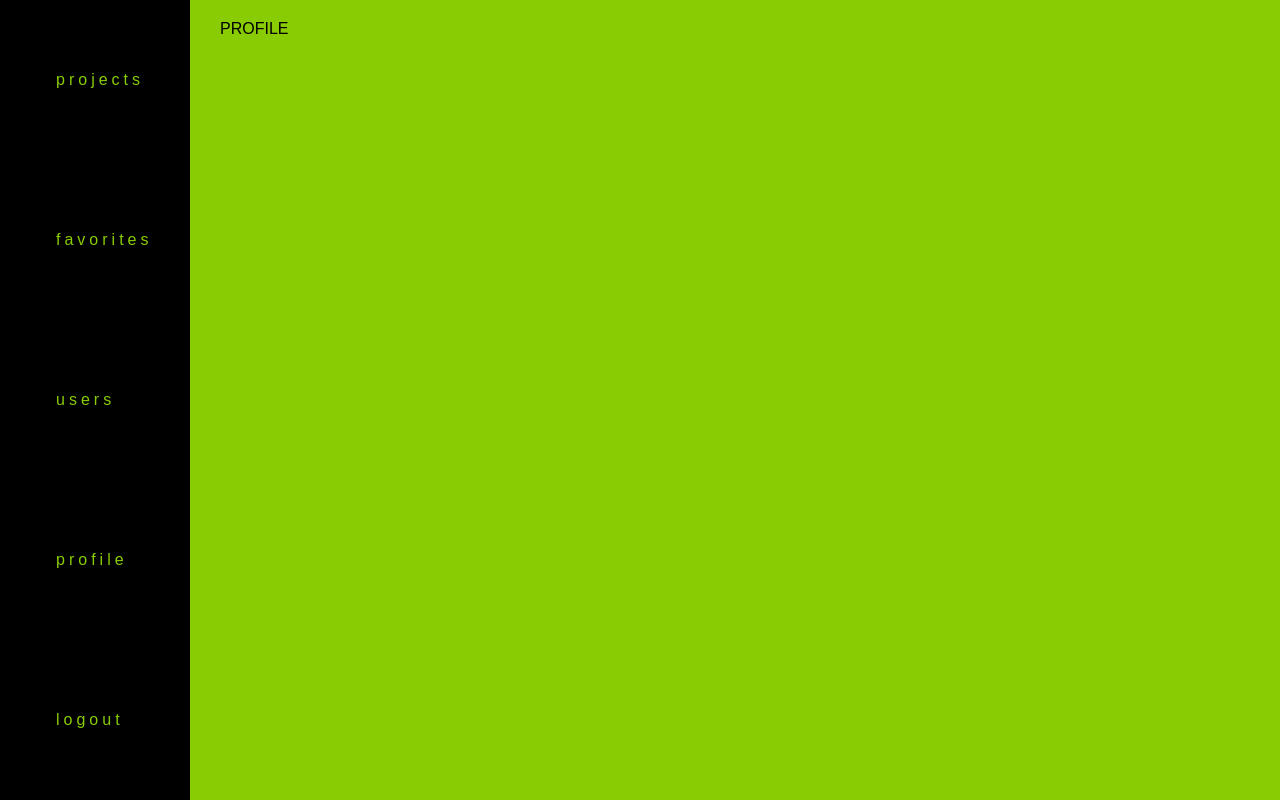
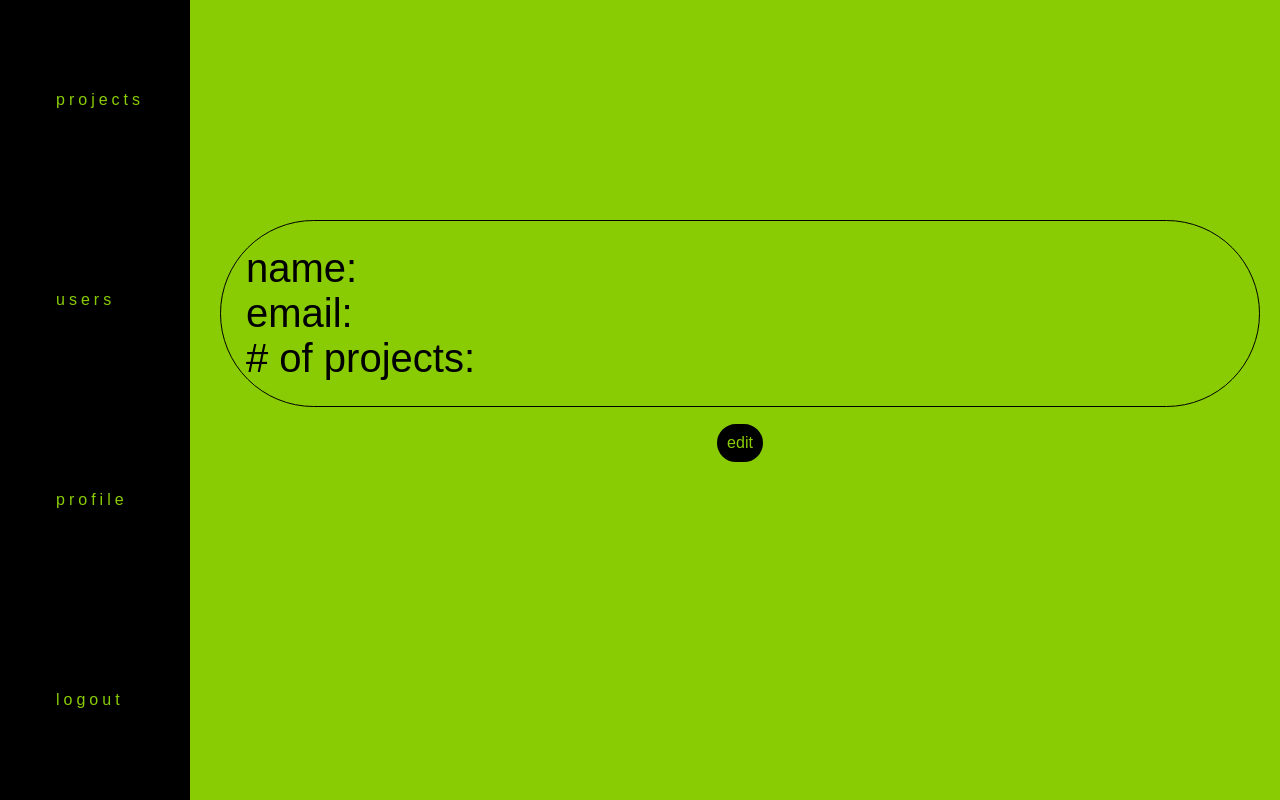
Before and after one commit to zsazsazsa/stitch-star, a React (Vite) app: page /profile in a window 1280 px wide. Built offline with nearby package versions, Linux system fonts and the light colour scheme; no server answers; sample sign-in values are in the browser's storage.

Commit message:
added profile view and edit button

```diff
--- a/src/Nav/NavBar.jsx
+++ b/src/Nav/NavBar.jsx
@@ -10,9 +10,9 @@ export const NavBar = () => {
             <li className="navbar-item">
                 <Link className="navbar-link" to="/projects">projects</Link>
             </li>
-            <li className="navbar-item">
+            {/* <li className="navbar-item">
                 <Link className="navbar-link" to="/favorites">favorites</Link>
-            </li>
+            </li> */}
             <li className="navbar-item">
                 <Link className="navbar-link" to="/users">users</Link>
             </li>
--- /dev/null
+++ b/src/Profile/Profile.css
@@ -0,0 +1,17 @@
+.profile-container {
+    border: 1px solid black;
+    border-radius: 100px;
+    padding: 25px;
+    font-size: 40px;
+    margin-top: 200px;
+}
+
+.edit-btn {
+    margin-top: 15px;
+    text-align: center;
+}
+
+.btn-container {
+    display: flex;
+    justify-content: center;
+}
--- a/src/Profile/Profile.jsx
+++ b/src/Profile/Profile.jsx
@@ -1,3 +1,38 @@
-export const Profile = () => {
-    return <>PROFILE</>
+import { useEffect, useState } from "react"
+import { getUserById } from "../Services/UserService"
+import "./Profile.css"
+import { useNavigate } from "react-router-dom"
+
+export const Profile = ({currentUser}) => {
+
+    const navigate = useNavigate()
+
+    const [user, setUser] = useState({})
+
+    useEffect(() => {
+        if(currentUser) {
+            getUserById(currentUser.id).then(data => {
+                setUser(data)
+            })
+        }
+    }, [currentUser])
+
+    return (
+        <>
+            <div className="profile-container">
+                <div key={user.id} className="profile-info">
+                    <div>name: {user.name?.toLowerCase()}</div>
+                    <div>email: {user.email}</div>
+                    <div># of projects: {user.projects?.length}</div>
+                </div>
+            </div>
+            <div className="btn-container">
+                <div className="edit-btn" onClick={() => {
+                    navigate("/profile/edit")
+                }}>edit</div>
+            </div>
+
+
+        </>
+    )
 }
--- a/src/Services/UserService.jsx
+++ b/src/Services/UserService.jsx
@@ -2,3 +2,7 @@ export const getUserByEmail = (email) => {
     return fetch(`http://localhost:8088/users?email=${email}`).then(res => res.json())
 
 }
+
+export const getUserById = (userId) => {
+    return fetch(`http://localhost:8088/users/${userId}?_embed=projects`).then(res => res.json())
+}
--- a/src/Views/ApplicationViews.jsx
+++ b/src/Views/ApplicationViews.jsx
@@ -31,7 +31,10 @@ export const ApplicationViews = () => {
                 </Route>
                 <Route path="favorites" element={<Favorites />} />
                 <Route path="users" element={<Users currentUser={currentUser}/>} />
-                <Route path="profile" element={<Profile />} />
+                <Route path="profile">
+                    <Route index element={<Profile currentUser={currentUser}/>} />
+                    <Route path="edit" element={<>EDIT</>} />
+                </Route>
             </Route>
         </Routes>
     )
```
